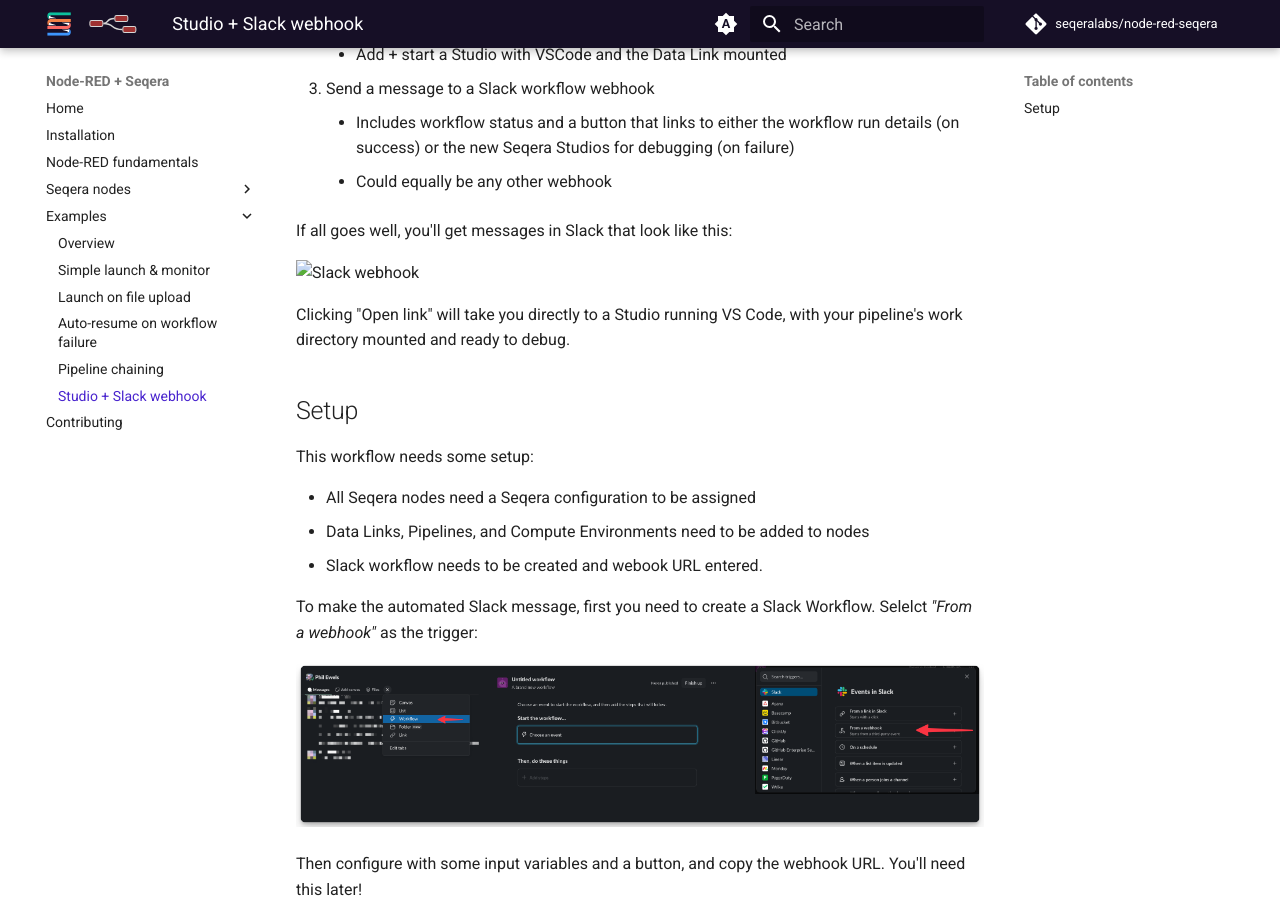
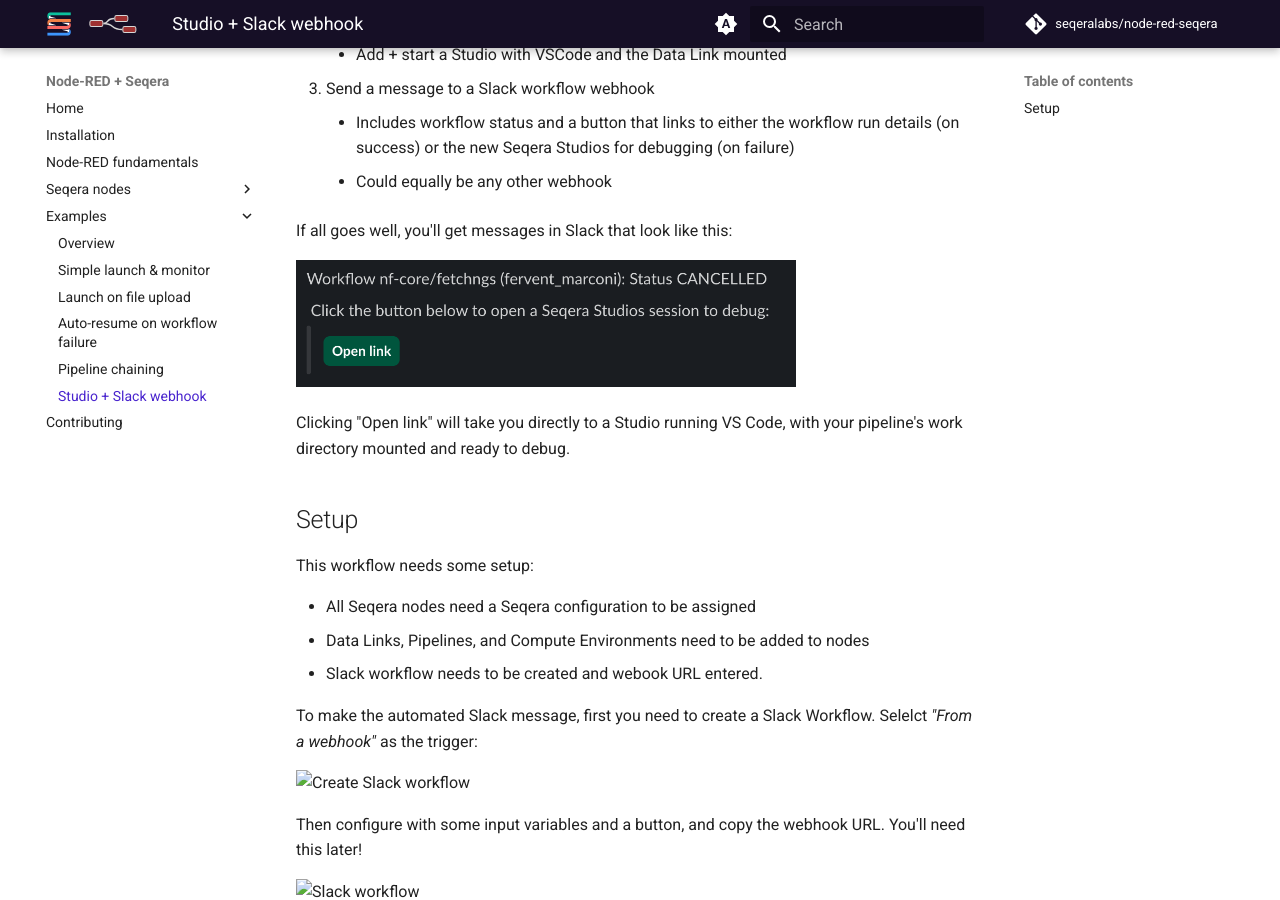
Before and after one commit to seqeralabs/node-red-seqera, an MkDocs documentation site: the page built from docs/examples/05-studio-slack-webhook.md, in a window 1280 px wide and 900 px high, scrolled down 618 px. Built offline with MkDocs 1.6.1 and Material for MkDocs 9.7.7, drawn with Linux system fonts in a browser that asks for light colours; comment, search, counter and statistics services are not loaded.

Commit message:
Fix image links

```diff
--- a/docs/examples/05-studio-slack-webhook.md
+++ b/docs/examples/05-studio-slack-webhook.md
@@ -20,7 +20,7 @@
 
 If all goes well, you'll get messages in Slack that look like this:
 
-<img alt="Slack webhook" src="../img/example_flow_03_slack_message.png" width=500>
+<img alt="Slack webhook" src="../../img/example_flow_05_slack_message.png" width=500>
 
 Clicking "Open link" will take you directly to a Studio running VS Code, with your pipeline's work directory mounted and ready to debug.
 
@@ -35,8 +35,8 @@
 To make the automated Slack message, first you need to create a Slack Workflow.
 Selelct _"From a webhook"_ as the trigger:
 
-![Create Slack workflow](../img/example_flow_03_slack_workflow_create.png)
+![Create Slack workflow](../../img/example_flow_03_slack_workflow_create.png)
 
 Then configure with some input variables and a button, and copy the webhook URL. You'll need this later!
 
-![Slack workflow](../img/example_flow_03_slack_workflow.png)
+![Slack workflow](../../img/example_flow_03_slack_workflow.png)
```
Also changed, not shown: docs/img/example_flow_05_slack_message.png (renamed from docs/img/example_flow_03_slack_message.png), docs/img/example_flow_05_slack_workflow.png (renamed from docs/img/example_flow_03_slack_workflow.png), docs/img/example_flow_05_slack_workflow_create.png (renamed from docs/img/example_flow_03_slack_workflow_create.png).
